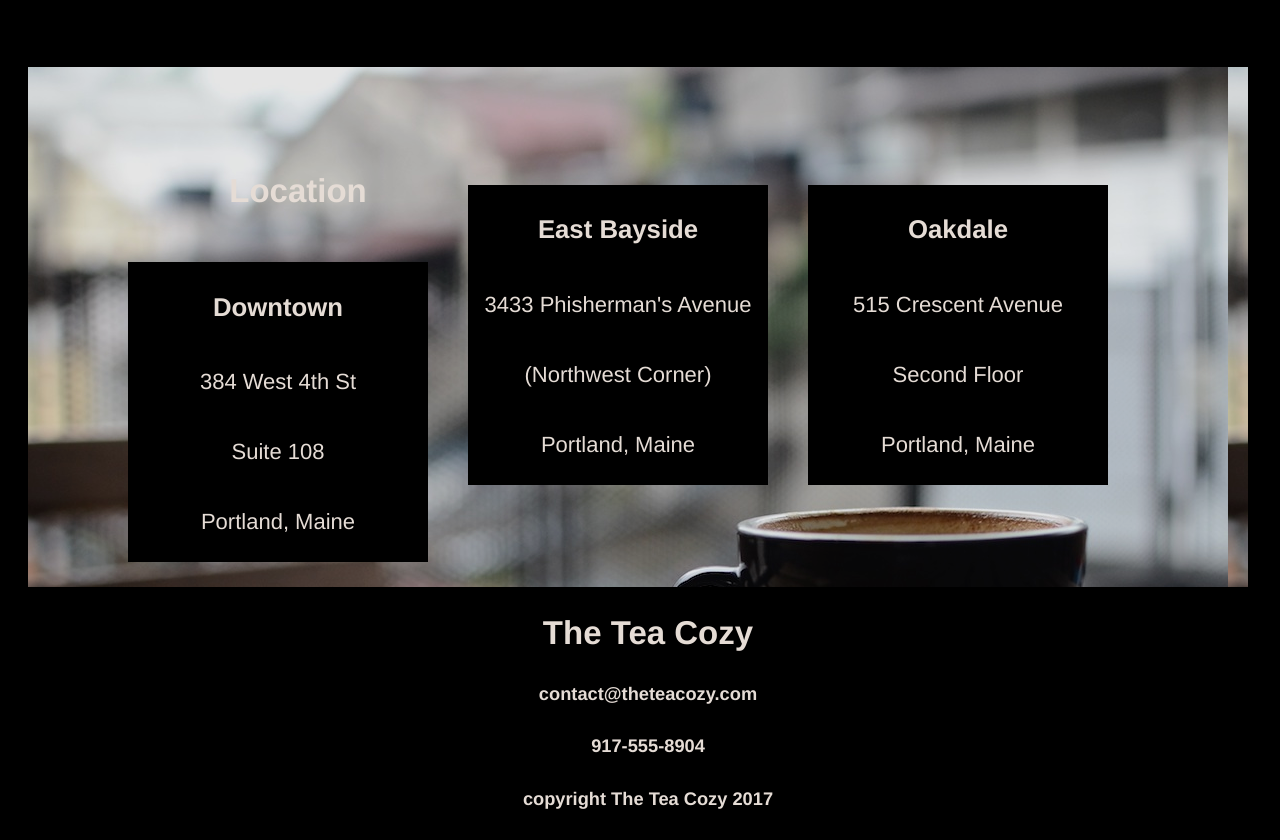
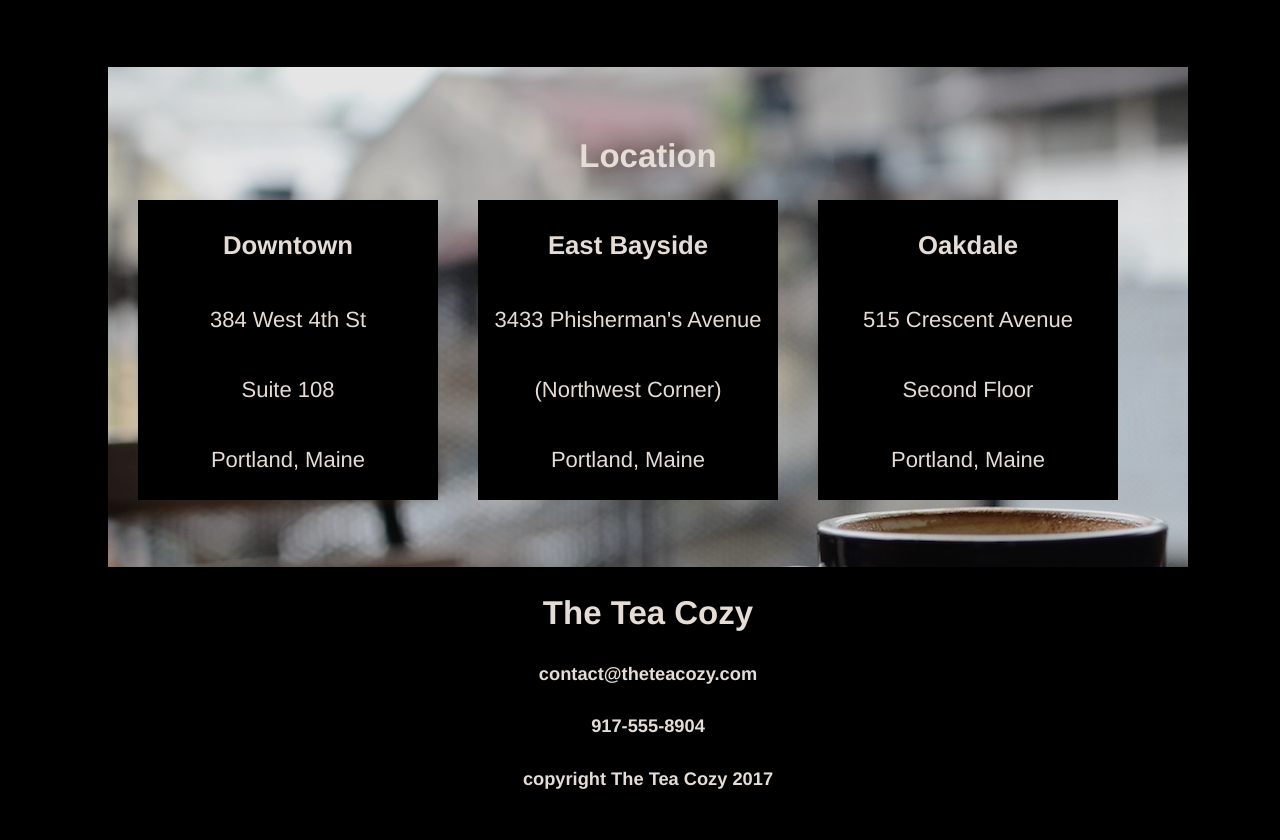
Before and after one commit to janajakobs/tea-cozy, a plain HTML site: page index.html in a window 1280 px wide. Shown: the part 1499-2339 px from the top of the page. Drawn offline with Linux system fonts and the light colour scheme.

Commit message:
finished class location

```diff
--- a/index.html
+++ b/index.html
@@ -72,6 +72,7 @@
         <div class="location">
           <h2>Location</h2>
 
+        <div class="places">
           <div class="downtown box">
             <h3>Downtown</h3>
             <p>384 West 4th St</p>
@@ -93,6 +94,7 @@
             <p>Portland, Maine</p>
           </div>
          </div>
+         </div>
 
       <!-- THRIRD Box END-->
 
--- a/resources/css/style.css
+++ b/resources/css/style.css
@@ -127,31 +127,26 @@ nav span {
 /* Second Box END */
 
 /* Third Box */
-.container {
+
+.location {
   display: block;
+  background-image: url("../images/img-locations-background.jpg");
+  height: 500px;
 }
 
-.location {
-  background-image: url("../images/img-locations-background.jpg");
-  height: 500px;
-  width: 1200px;
+.places {
+  display: flex;
   align-content: center;
-  display: flex;
-  flex-direction: column;
-  flex-wrap: wrap;
   padding: 10px;
   margin: 5px 20px;
   justify-content: center;
-  align-content: center;
 }
-
 
 .location h2 {
   display: block;
   margin-top: 70px;
-  padding: 10px;
+  margin-bottom: 15px;
 }
-
 
 .box {
   display: flex;
@@ -162,12 +157,9 @@ nav span {
   background-color: black;
   justify-content: center;
   align-content: center;
-  margin-top: 15px;
   margin-right: 40px;
   opacity: 1.0;
-
 }
-
 
 /* Third Box END */
 
```
Lines whose indentation alone changed are shown as unchanged.
